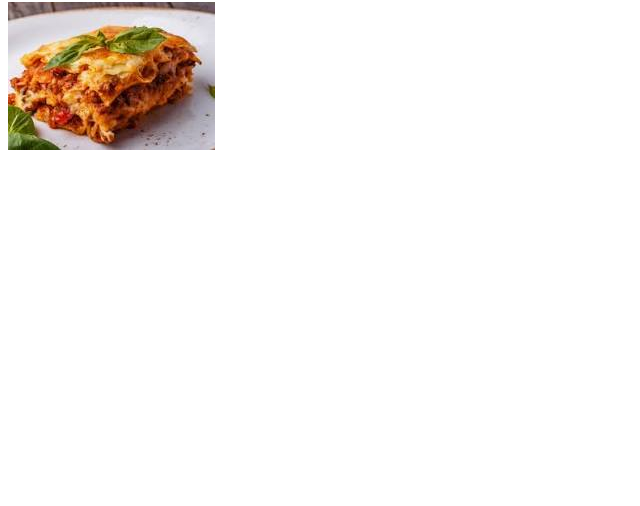
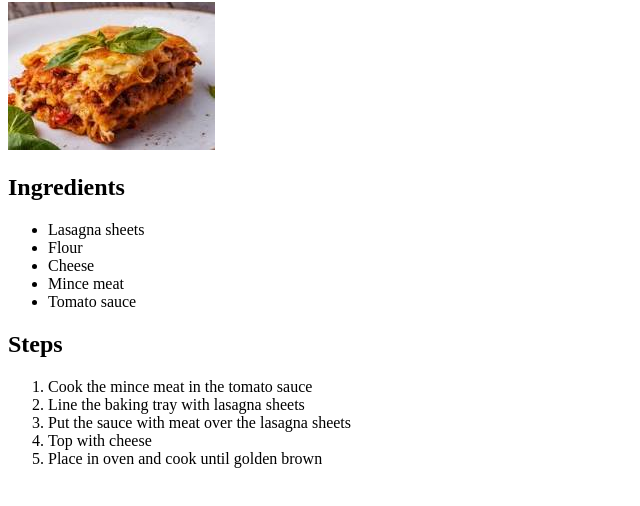
Before and after one commit to trainingdevelopero5/odin-recipes, a plain HTML site: page recipes/lasagna.html in a window 1280 px wide. Shown: the part 78-584 px from the top of the page, without its empty margins (0-640 px from the left). Drawn offline with Linux system fonts and the light colour scheme.

Commit message:
Added ingredients and steps to lasagna recipe

```diff
--- a/recipes/lasagna.html
+++ b/recipes/lasagna.html
@@ -8,5 +8,22 @@
 <body>
     <h1>Lasagna</h1>
     <img src = "/odin-links-and-images/Lasagna.jpg">
+    <h2>Ingredients</h2>
+    <ul>
+        <li>Lasagna sheets</li>
+        <li>Flour</li>
+        <li>Cheese</li>
+        <li>Mince meat</li>
+        <li>Tomato sauce</li>
+    </ul>
+
+    <h2>Steps</h2>
+    <ol>
+        <li>Cook the mince meat in the tomato sauce</li>
+        <li>Line the baking tray with lasagna sheets</li>
+        <li>Put the sauce with meat over the lasagna sheets</li>
+        <li>Top with cheese</li>
+        <li>Place in oven and cook until golden brown</li>
+    </ol>
 </body>
 </html>
```
